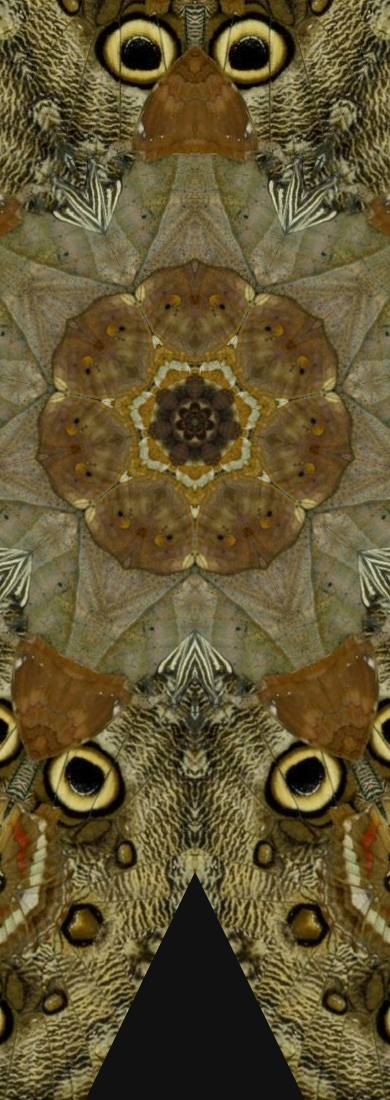
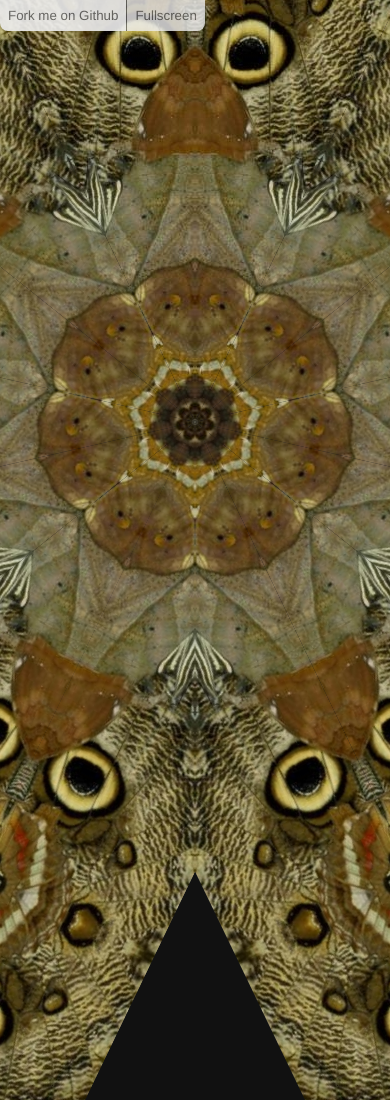
Before and after one commit to coldhead/kaleidos, a plain HTML site: page index.html in a window 390 px wide. Shown: the top 1100 px of the page. Drawn offline with nearby package versions, Linux system fonts and the light colour scheme.

Commit message:
Links are now generically styled and positioned at top left for better mobile friendliness.

```diff
--- a/index.html
+++ b/index.html
@@ -18,7 +18,9 @@
   <div class="kaleidoscope">
   </div>
 
-  <a id="fork" href="http://github.com/coldhead/kaleidos" target="_blank">Fork me on Github</a>
-  <span id="fullscreen">Fullscreen</span>
+  <nav>
+    <a id="fork" href="http://github.com/coldhead/kaleidos" target="_blank">Fork me on Github</a>
+    <span id="fullscreen">Fullscreen</span>
+  </nav>
 </body>
 </html>
```
